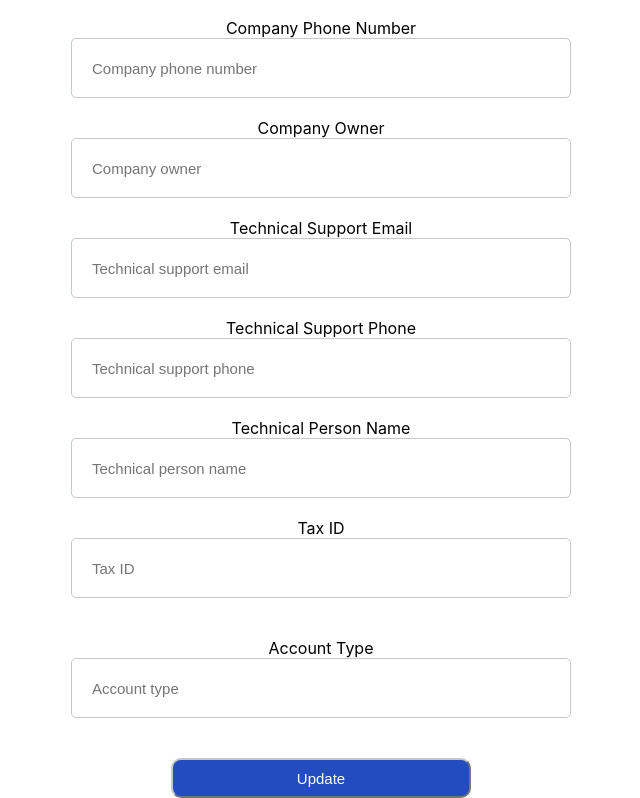
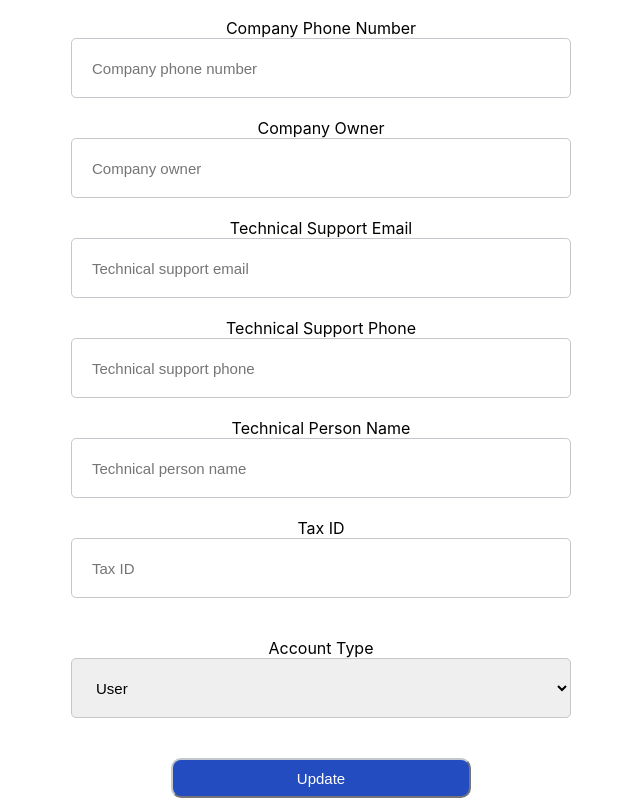
Before and after one commit to shp2018/SCEM, a React (Create React App) app in the folder SCEM Web/: page /companyProfile in a window 1280 px wide. Shown: the part 361-1159 px from the top of the page, without its empty margins (319-959 px from the left). Built offline with nearby package versions, Linux system fonts and the light colour scheme; no server answers.

Commit message:
modified account type input

```diff
--- a/SCEM Web/src/routes/companyProfile.js
+++ b/SCEM Web/src/routes/companyProfile.js
@@ -140,9 +140,13 @@ function CompanyProfile() {
                     <br></br>
 
                     <label id="companyProfile-Label">Account Type</label><br></br>
-                        <input id="companyProfile-Input" type="text" placeholder="Account type" onChange={(e) => {
+                    <select id="companyProfile-Input" placeholder="Account type" defaultValue={"User"}
+                            onChange={(e) => {
                                 setaccType(e.target.value)
-                        }}></input><br></br>
+                            }}>
+                        <option>User</option>
+                        <option>Company</option>
+                    </select><br></br>
                 </div>
 
                 <button id="companyProfile-companyProfilebutton" type="submit">Update</button>
```
Lines whose indentation alone changed are shown as unchanged.
